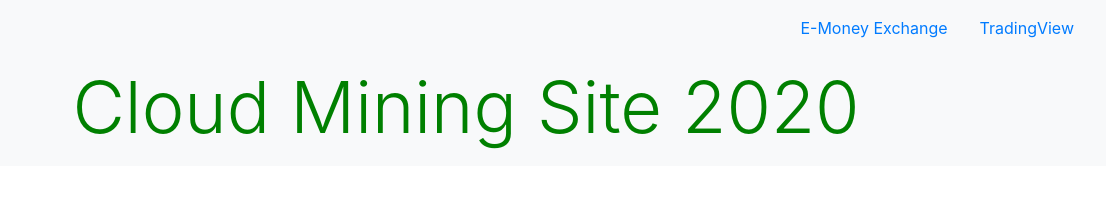
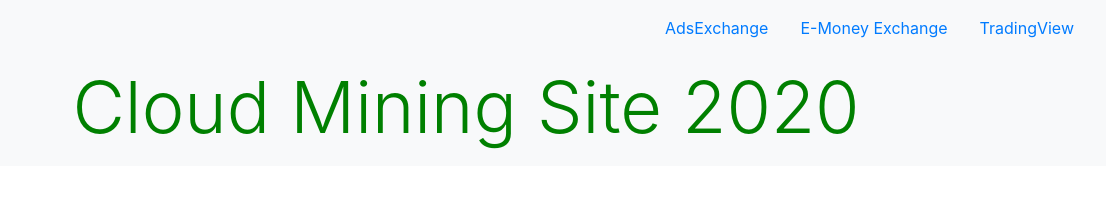
Before and after one commit to korgelo/CloudMiningSite, a plain HTML site: page index.html in a window 1280 px wide. Shown: the top 206 px of the page, 174-1280 px from the left. Drawn offline with nearby package versions, Linux system fonts and the light colour scheme; a script that the page names is missing.

Commit message:
Update index.html

```diff
--- a/index.html
+++ b/index.html
@@ -38,6 +38,9 @@ figure {
     CloudMining
   </a>
   <ul class="nav justify-content-end">
+    <li class="nav-item">
+    <a class="nav-link active" href="https://korgelo.github.io/Ads/" target="_blank">AdsExchange</a>
+  </li>
   <li class="nav-item">
     <a class="nav-link active" href="https://korgelo.github.io/bestchange/" target="_blank">E-Money Exchange</a>
   </li>
```
